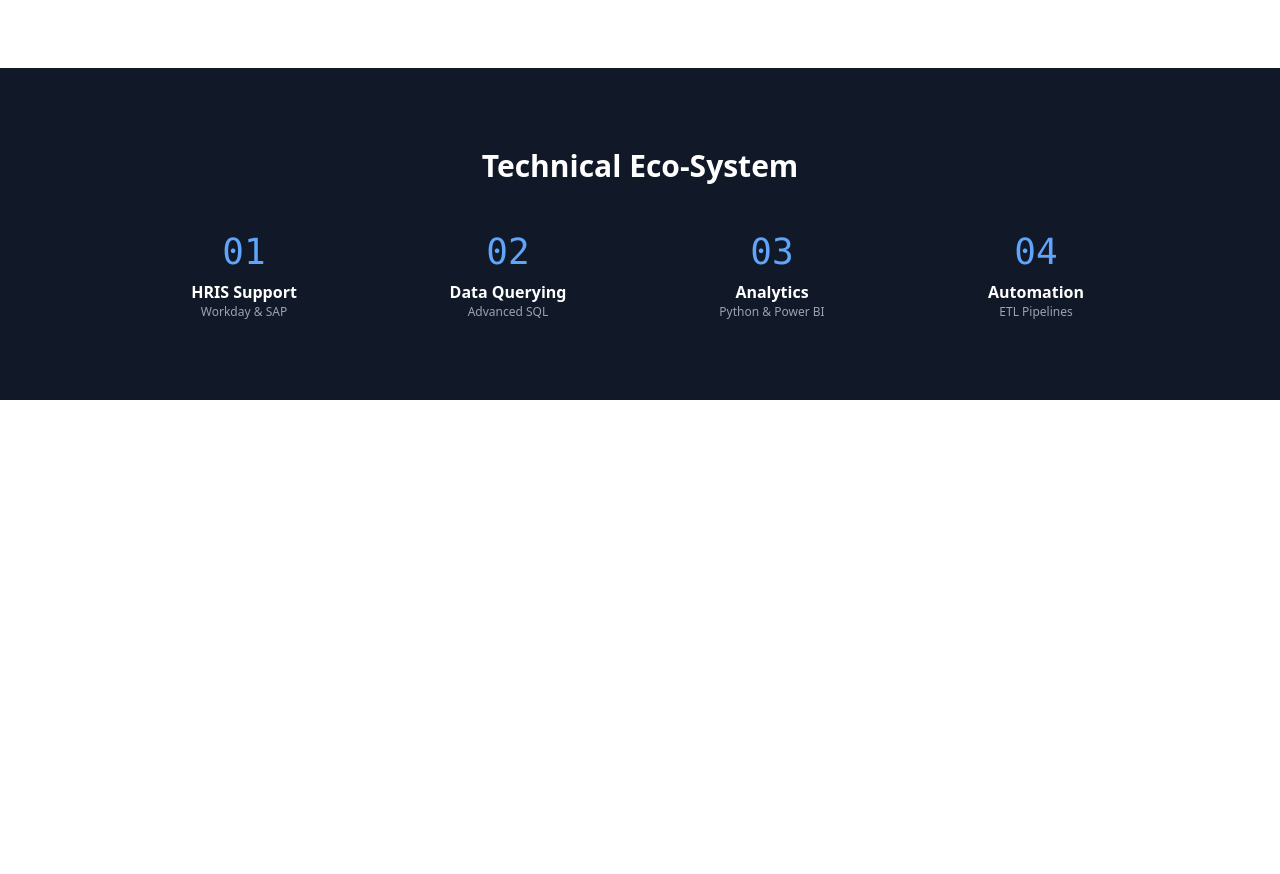
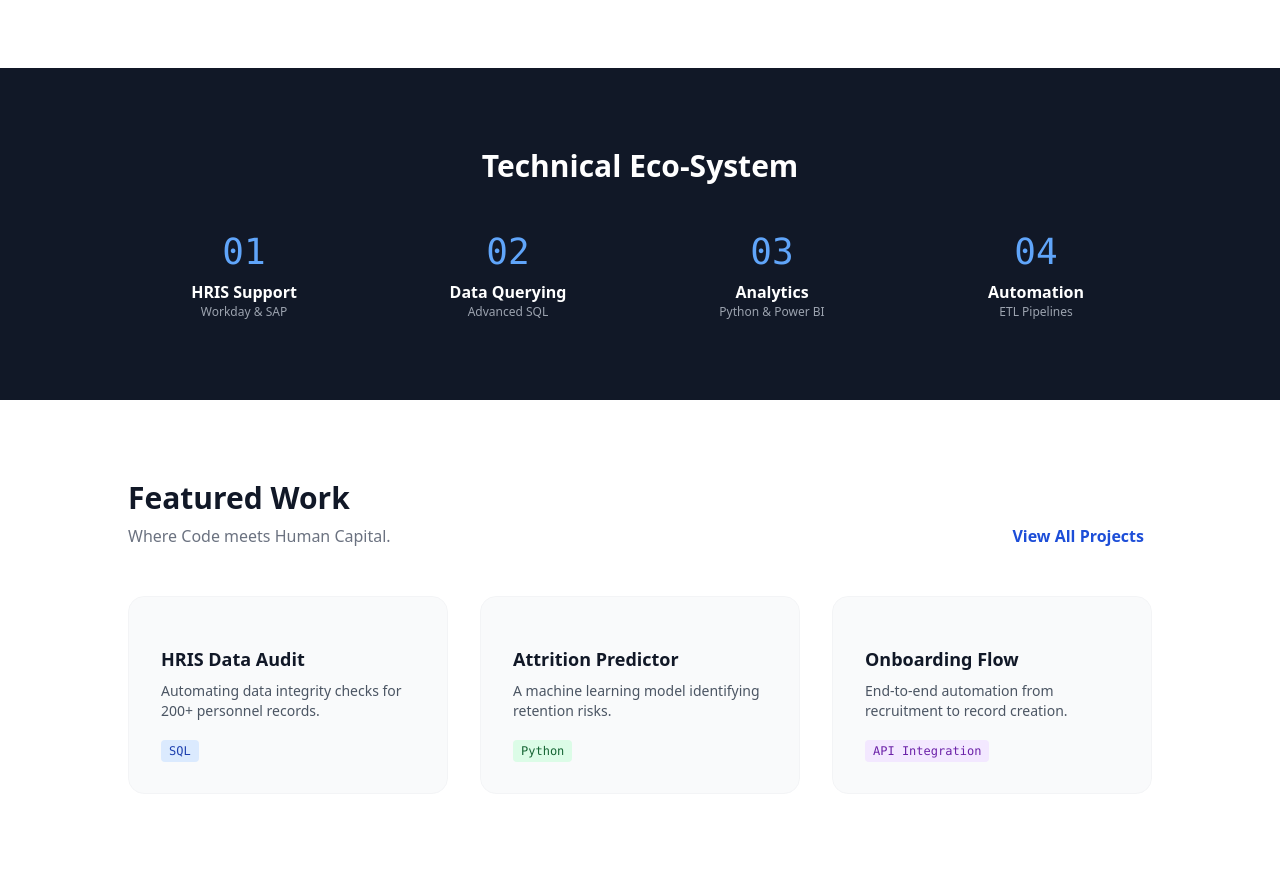
Before and after one commit to sahithitallapaneni/SahithiTallapaneni, a plain HTML site: page index.html in a window 1280 px wide. Shown: the part 1964-2838 px from the top of the page. Before the commit the page ends 2364 px from the top, so only its background shows below. Drawn offline with nearby package versions, Linux system fonts and the light colour scheme.

Commit message:
Update index.html

```diff
--- a/index.html
+++ b/index.html
@@ -109,6 +109,42 @@
         </div>
     </section>
 
+    <section class="py-20 bg-white px-6">
+        <div class="max-w-5xl mx-auto">
+            <div class="flex justify-between items-end mb-12">
+                <div>
+                    <h3 class="text-3xl font-bold text-gray-900">Featured Work</h3>
+                    <p class="text-gray-500 mt-2">Where Code meets Human Capital.</p>
+                </div>
+                <a href="projects.html" class="text-blue-700 font-bold hover:underline flex items-center gap-2">
+                    View All Projects <i class="fas fa-arrow-right"></i>
+                </a>
+            </div>
+
+            <div class="grid md:grid-cols-3 gap-8">
+                <div class="group bg-gray-50 p-8 rounded-2xl border border-gray-100 hover:shadow-xl transition-all" data-aos="fade-up">
+                    <div class="text-blue-900 mb-4"><i class="fas fa-users-cog text-3xl"></i></div>
+                    <h4 class="font-bold text-lg mb-2">HRIS Data Audit</h4>
+                    <p class="text-sm text-gray-600 mb-4">Automating data integrity checks for 200+ personnel records.</p>
+                    <span class="text-xs font-mono bg-blue-100 text-blue-800 px-2 py-1 rounded">SQL</span>
+                </div>
+
+                <div class="group bg-gray-50 p-8 rounded-2xl border border-gray-100 hover:shadow-xl transition-all" data-aos="fade-up" data-aos-delay="100">
+                    <div class="text-blue-900 mb-4"><i class="fas fa-chart-line text-3xl"></i></div>
+                    <h4 class="font-bold text-lg mb-2">Attrition Predictor</h4>
+                    <p class="text-sm text-gray-600 mb-4">A machine learning model identifying retention risks.</p>
+                    <span class="text-xs font-mono bg-green-100 text-green-800 px-2 py-1 rounded">Python</span>
+                </div>
+
+                <div class="group bg-gray-50 p-8 rounded-2xl border border-gray-100 hover:shadow-xl transition-all" data-aos="fade-up" data-aos-delay="200">
+                    <div class="text-blue-900 mb-4"><i class="fas fa-id-card text-3xl"></i></div>
+                    <h4 class="font-bold text-lg mb-2">Onboarding Flow</h4>
+                    <p class="text-sm text-gray-600 mb-4">End-to-end automation from recruitment to record creation.</p>
+                    <span class="text-xs font-mono bg-purple-100 text-purple-800 px-2 py-1 rounded">API Integration</span>
+                </div>
+            </div>
+        </div>
+    </section>
     <script>
         AOS.init({ duration: 1000, once: true });
     </script>
```
